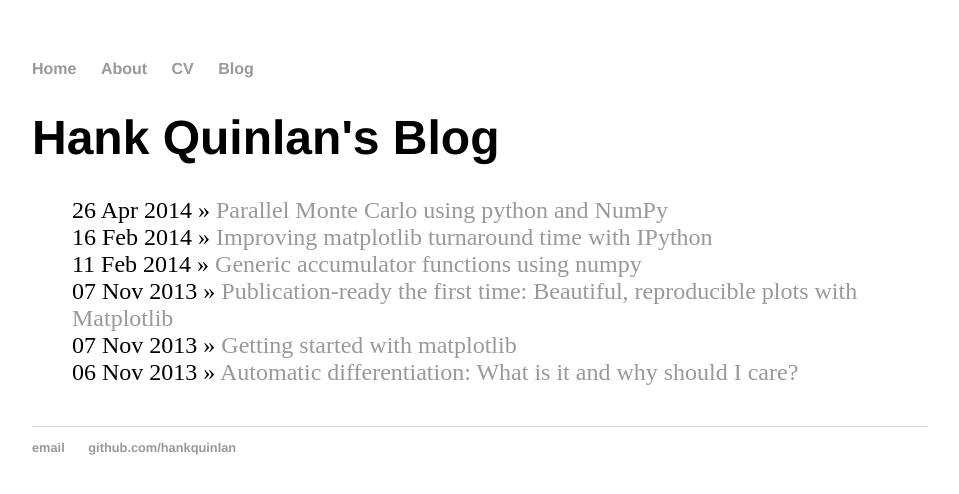
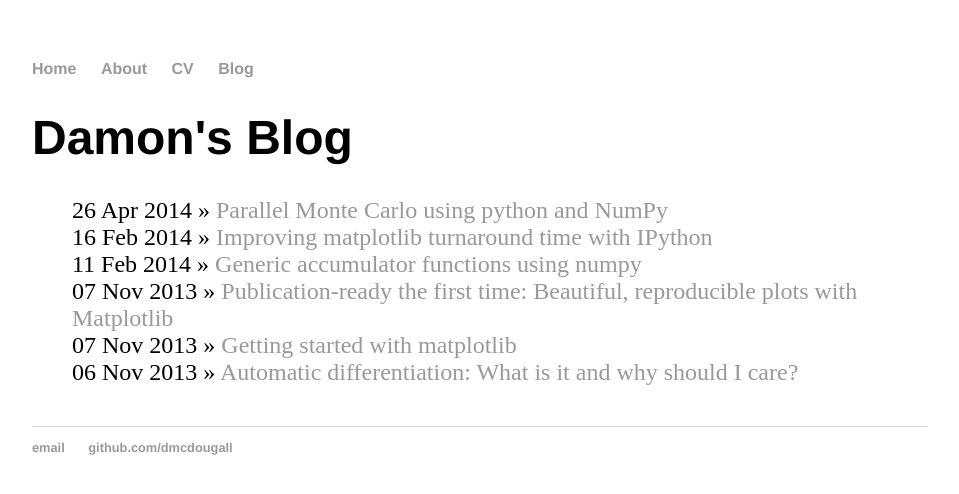
Before and after one commit to dmcdougall/dmcdougall.github.com, a Jekyll site: the page built from blog/index.html, in a window 1280 px wide. Shown: the top 494 px of the page, without its empty margins (160-1119 px from the left). Built offline with Jekyll 4.4.1, drawn with Linux system fonts in a browser that asks for light colours.

Commit message:
Hank -> Damon

```diff
--- a/_config.yml
+++ b/_config.yml
@@ -1,2 +1,3 @@
-name: Hank Quinlan, Horrible Cop
+name: Damon McDougall
 markdown: kramdown
+permalink: /blog/:year/:month/:day/:title
--- a/_layouts/default.html
+++ b/_layouts/default.html
@@ -21,8 +21,8 @@
     </div><!-- /.container -->
     <footer>
       <ul>
-        <li><a href="mailto:hankquinlanhub@gmail.com">email</a></li>
-        <li><a href="https://github.com/hankquinlan">github.com/hankquinlan</a></li>
+        <li><a href="mailto:mail@dmcdougall.co.uk">email</a></li>
+        <li><a href="https://github.com/dmcdougall">github.com/dmcdougall</a></li>
       </ul>
     </footer>
   </body>
--- a/blog/index.html
+++ b/blog/index.html
@@ -1,6 +1,6 @@
 ---
 layout: default
-title: Hank Quinlan's Blog
+title: Damon's Blog
 ---
 <h1>{{ page.title }}</h1>
 <ul class="posts">
--- a/index.html
+++ b/index.html
@@ -1,8 +1,8 @@
 ---
 layout: default
-title: Hank Quinlan, Horrible Cop
+title: Damon McDougall
 ---
 <div class="blurb">
-  <h1>Hi there, I'm Hank Quinlan!</h1>
-  <p>I'm best known as the horrible cop from <em>A Touch of Evil</em> Don't trust me. <a href="/about">Read more about my life...</a></p>
+  <h1>Damon McDougall</h1>
+  <p>This site is a work in progress...</p>
 </div><!-- /.blurb -->
```
